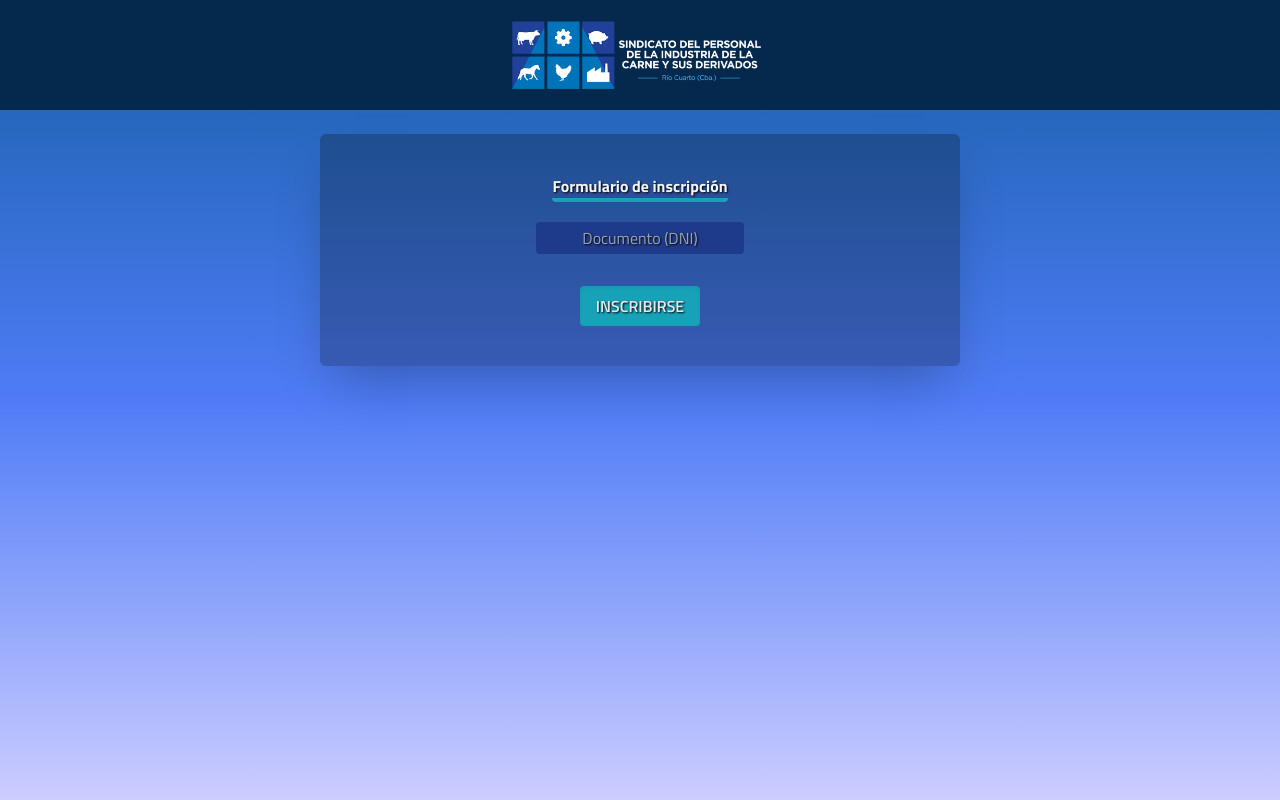
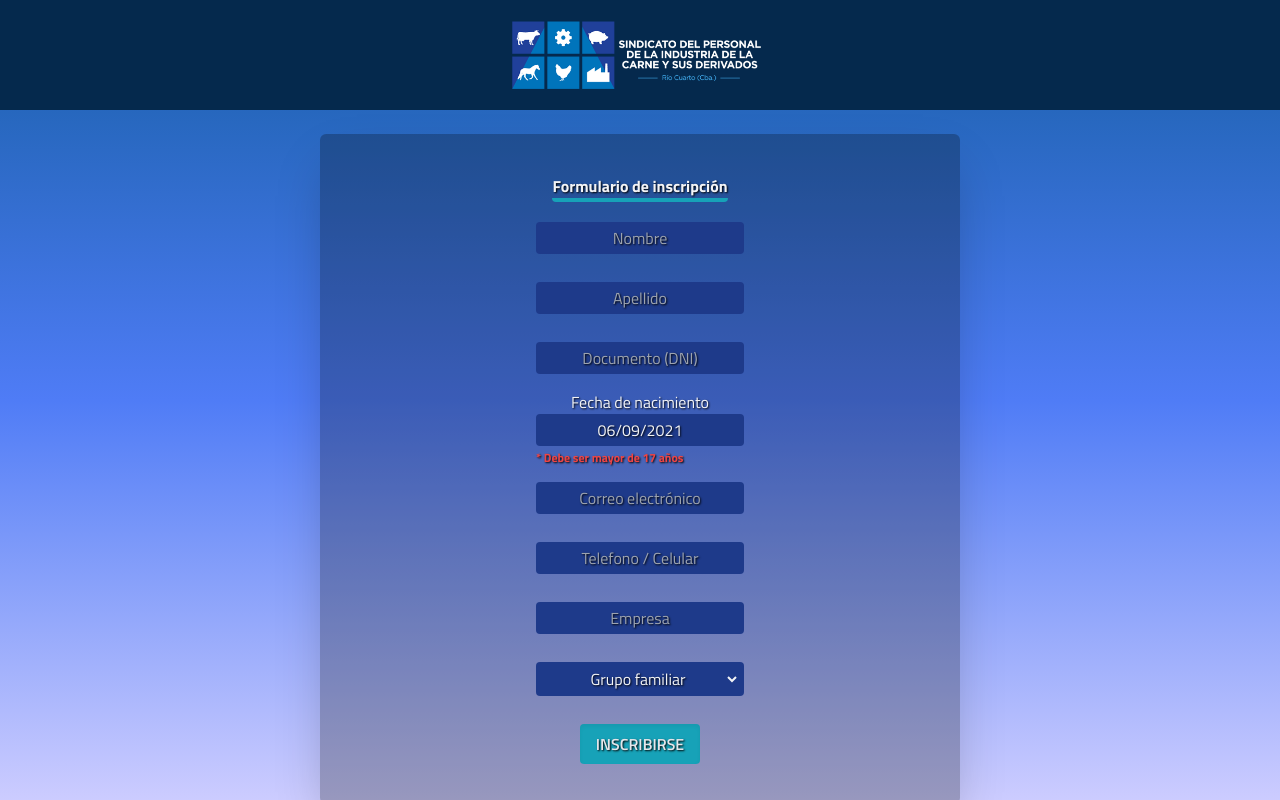
Before and after one commit to narzaut/sindicarne-front, a React (Create React App) app: page / in a window 1280 px wide. Built offline with nearby package versions, Linux system fonts and the light colour scheme.

Commit message:
validate user birthday

```diff
--- a/src/components/InscriptionForm.jsx
+++ b/src/components/InscriptionForm.jsx
@@ -1,42 +1,48 @@
 import React, { useState } from "react";
 import { useForm } from "react-hook-form";
-import { TextInput } from "./FormInput"
-import { SelectInput } from "./SelectInput"
-import { DniInput } from "./DniInput"
-import { dateToSql } from "../helpers/dateToSql"
-import { validateForm} from "../helpers/validateForm"
+import { TextInput } from "./FormInput";
+import { SelectInput } from "./SelectInput";
+import { dateToSql } from "../helpers/dateToSql";
 import DatePicker from "react-datepicker";
 import { registerLocale } from  "react-datepicker";
 import es from 'date-fns/locale/es';
 import "react-datepicker/dist/react-datepicker.css";
 
 export const InscriptionForm = () => {
-
-	registerLocale('es', es)
-
 	const { register, handleSubmit, formState: { errors } } = useForm({criteriaMode: "all"});
-	const [startDate, setStartDate] = useState(new Date());
-
+	const [startDate, setStartDate] = useState({
+		date: new Date(),
+		validated: false
+	});
+	registerLocale('es', es);
 
 	const onSubmit = (data, e) => {
-		e.preventDefault()
-		data.nombrePostulante = data.nombrePostulante.trim() + ' ' + data.apellido.trim()
-		data.fechaNacimiento  = dateToSql(startDate)
-		console.log(validateForm(data))
-		/*fetch(`http://localhost:3001/add`, {
+		e.preventDefault();
+		//Full name build
+		data.nombrePostulante = data.nombrePostulante.trim() + ' ' + data.apellido.trim();
+		//Validate user age
+		if (startDate.date.getFullYear() <= new Date().getFullYear() - 17) {
+			setStartDate({...startDate, validated:true});
+		} else{
+			setStartDate({...startDate, validated:false});
+		};
+
+		if (startDate.validated == true) {
+			data.fechaNacimiento  = dateToSql(startDate.date);
+			fetch(`http://localhost:3001/add`, {
 				method: 'POST',
 				headers: {
 					'Content-Type': 'application/json',
 				},
 				body: JSON.stringify({
 					nombrePostulante: data.nombrePostulante,
-				dniPostulante: data.dniPostulante.trim(),
+					dniPostulante: data.dniPostulante,
 					fingresoPostulante: "2008-11-11",
 					fnacimientoPostulante: data.fechaNacimiento,
 					estadocivil: parseInt(data.estadocivil),
 					empresaPostulante: data.empresaPostulante.trim(),
 					activoPostulante: 1,
-				telPostulante: data.telPostulante.trim(),
+					telPostulante: data.telPostulante,
 					emailPostulante: data.emailPostulante.trim()
 				})
 			})
@@ -44,8 +50,10 @@ export const InscriptionForm = () => {
 			.then(json => console.log(json))
 			.catch(function(error) {
 				console.log(error);
-		});*/
+			});
 		}
+	}
+
 	const grupoFamiliarOptions = [
 		{
 			option:'Con grupo familiar',
@@ -55,34 +63,33 @@ export const InscriptionForm = () => {
 			option:'Sin grupo familiar',
 			value: 0
 		}
-	]
+	];
 
 	return (
 		<div className='flex flex-col  titillium-font w-full  items-center justify-center pb-10 mt-6'>
 			<form className=' rounded-md glass shadow-2xl w-3/4 lg:w-1/2 py-4  lg:py-10  flex flex-col items-center justify-center' onSubmit={ handleSubmit(onSubmit)}>
 				<p className='text-shadow mb-2  text-gray-100  font-bold border-b-4 border-green rounded max-w-max'>Formulario de inscripción</p>
+    		<TextInput key={'asd'} value='nombrePostulante' errors={errors.nombrePostulante}  placeholder='Nombre' register={register} required={true}/>
+    		<TextInput key={'asd1'} value='apellido' errors={errors.apellido} placeholder='Apellido' register={register}  required={true}/>
     		<TextInput type={'dni'} key={'asd2'} value='dniPostulante' errors={errors.dniPostulante}  placeholder='Documento (DNI)' register={register} required={true}/>
-
-
-
+    		<div className='text-center mx-auto pb-1 text-green  text-shadow'>
+					<p className='text-gray-100'>Fecha de nacimiento</p>
+					<DatePicker onBlur={() =>
+						startDate.date.getFullYear() <= new Date().getFullYear() - 17 ?
+							setStartDate({...startDate, validated:true})
+						:
+							setStartDate({...startDate, validated:false})
+						}
+						key={'asd3'} dateFormat="dd/MM/yyyy" selected={startDate.date} className='bg-blue-900 text-gray-100 text-shadow rounded w-52 py-1 text-center' locale="es"  onChange={(date) => {setStartDate({...startDate, date:date})}}
+					/>
+					{startDate.date.getFullYear() > new Date().getFullYear() - 17  ? <p className='text-shadow text-left pt-1  text-xs text-red-500 font-bold'>* Debe ser mayor de 17 años</p> : ''}
+				</div>
+				<TextInput type={'email'} key={'asd4'} value='emailPostulante' errors={errors.emailPostulante}  placeholder='Correo electrónico' register={register} required={true}/>
+    		<TextInput type={'tel'} key={'asd5'} value='telPostulante' errors={errors.telPostulante}  placeholder='Telefono / Celular' register={register} required={true}/>
+    		<TextInput key={'asd6'} value='empresaPostulante' errors={errors.empresaPostulante} placeholder='Empresa' register={register} required={true} />
+				<SelectInput key={'asd7'} options={grupoFamiliarOptions} placeholder='Grupo familiar' value='estadocivil' errors={errors.estadocivil} register={register} required={true} />
 				<input value='INSCRIBIRSE' className='shadow-inner transition mt-4 hover:border-0 hover-bg-green text-gray-200 text-shadow rounded hover:border-2 hover:border-blue-900 px-4 py-2 bg-green text-gray-100 font-semibold hover-press-animation hover:shadow-2xl' type="submit"/>
     	</form>
 		</div>
 	)
 }
-
-/*
-
-<TextInput key={'asd'} value='nombrePostulante' errors={errors.nombrePostulante}  placeholder='Nombre' register={register} required={true}/>
-    		<TextInput key={'asd1'} value='apellido' errors={errors.apellido} placeholder='Apellido' register={register}  required={true}/>
-    		<TextInput type={'dni'} key={'asd2'} value='dniPostulante' errors={errors.dniPostulante}  placeholder='Documento (DNI)' register={register} required={true}/>
-    		<div className='text-center mx-auto pb-1 text-green  text-shadow'>
-					<p className='text-gray-100'>Fecha de nacimiento</p>
-					<DatePicker key={'asd3'} dateFormat="dd/MM/yyyy" selected={startDate} className='bg-blue-900 text-gray-100 text-shadow rounded w-52 py-1 text-center' locale="es"  onChange={(date) => {setStartDate(date)}} />
-					{startDate.getFullYear() > 2004 ? <p className='text-shadow text-left pt-1  text-xs text-red-500 font-bold'>* Debe ser mayor de 17 años</p> : ''}
-				</div>
-				<TextInput type={'email'} key={'asd4'} value='emailPostulante' errors={errors.emailPostulante}  placeholder='Correo electrónico' register={register} required={true}/>
-    		<TextInput type={'tel'} key={'asd5'} value='telPostulante' errors={errors.telPostulante}  placeholder='Telefono / Celular' register={register} required={true}/>
-    		<TextInput key={'asd6'} value='empresaPostulante' errors={errors.empresaPostulante} placeholder='Empresa' register={register} required={true} />
-				<SelectInput key={'asd7'} options={grupoFamiliarOptions} placeholder='Grupo familiar' value='estadocivil' errors={errors.estadocivil} register={register} required={true} />
-*/
```
Lines whose indentation alone changed are shown as unchanged.
